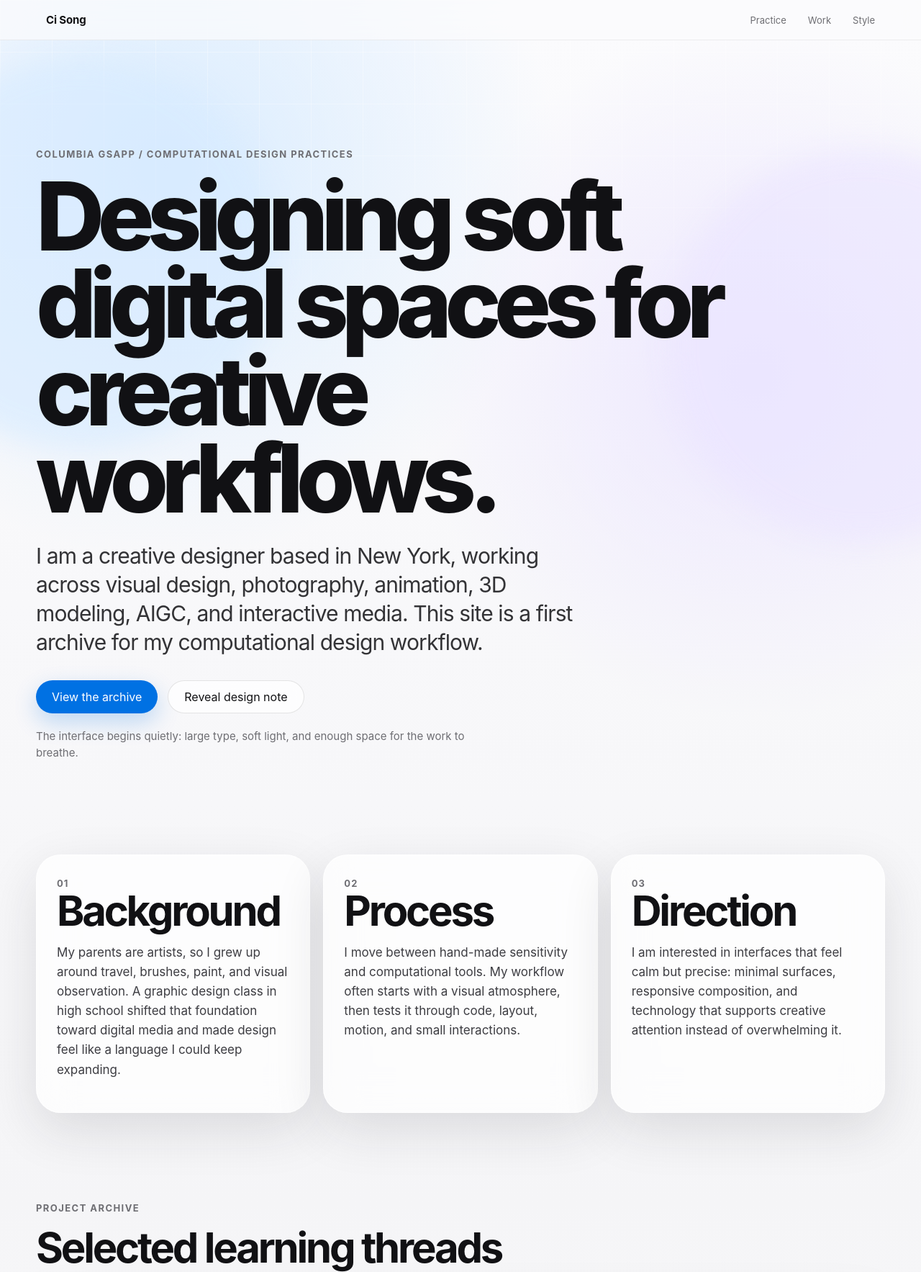
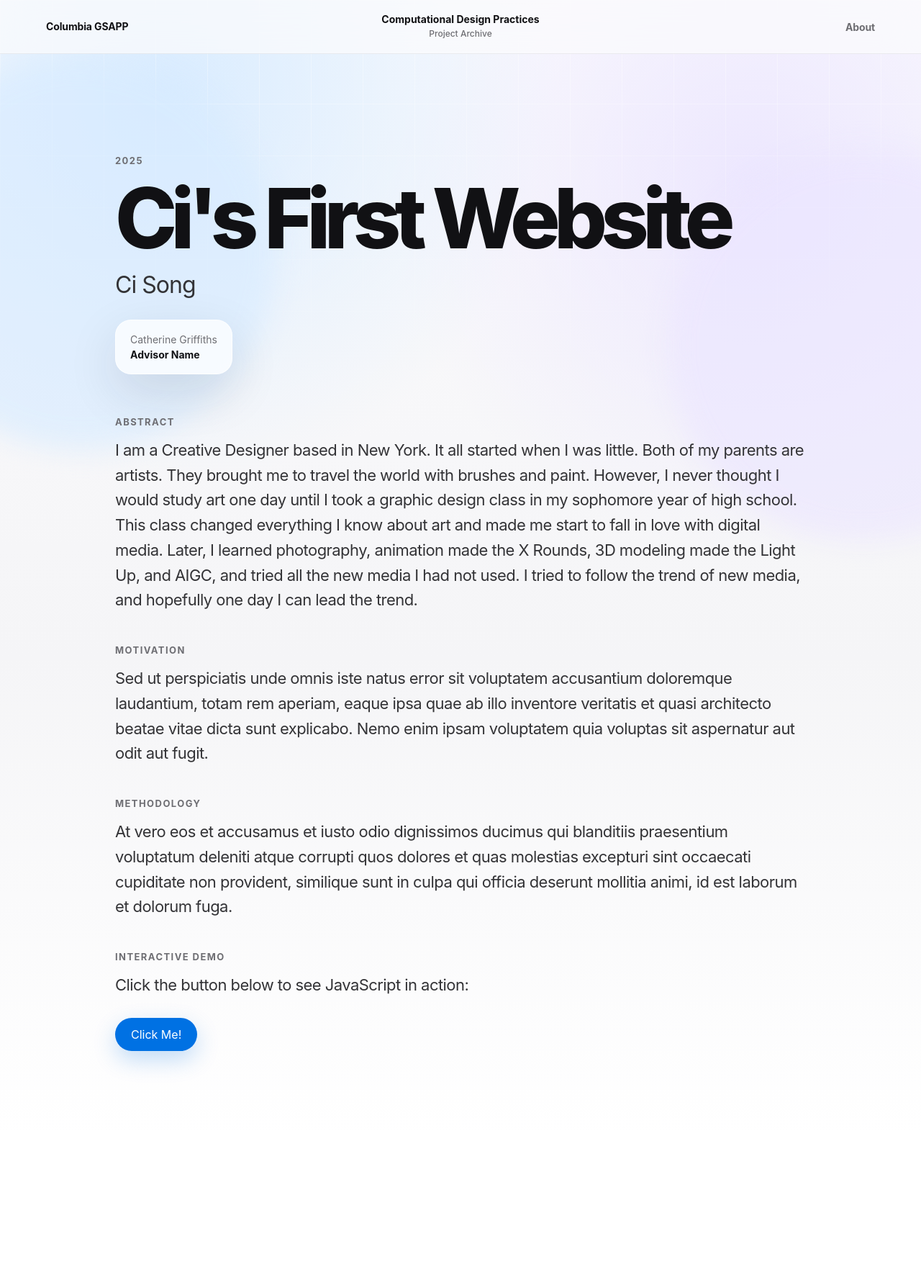
Before and after one commit to Cisanotheraccount/my-first-repo, a plain HTML site: page index.html in a window 1280 px wide. Shown: the top 1767 px of the page at 72% size. After the commit the page ends 1576 px from the top, so only its background shows below. Drawn offline with Linux system fonts and the light colour scheme.

```diff
--- a/index.html
+++ b/index.html
@@ -1,9 +1,10 @@
-<!doctype html>
+<!DOCTYPE html>
 <html lang="en">
+
 <head>
-    <meta charset="utf-8">
+  <meta charset="UTF-8">
   <meta name="viewport" content="width=device-width, initial-scale=1.0">
-    <title>Ci Song - Computational Design Workflow</title>
+  <title>Module 1</title>
   <link rel="stylesheet" href="style.css">
 </head>
 
@@ -11,132 +12,48 @@
   <div class="ambient ambient-one"></div>
   <div class="ambient ambient-two"></div>
 
-    <header class="site-header">
-      <a class="brand" href="#top" aria-label="Go to top">Ci Song</a>
-      <nav aria-label="Page sections">
-        <a href="#practice">Practice</a>
-        <a href="#work">Work</a>
-        <a href="#style">Style</a>
-      </nav>
+  <header>
+    <div class="left">Columbia GSAPP</div>
+
+    <div class="center">
+      Computational Design Practices<br>
+      <span>Project Archive</span>
+    </div>
+
+    <div class="right"><a href="#">About</a></div>
   </header>
 
-    <main id="top">
-      <section class="hero reveal">
-        <p class="eyebrow">Columbia GSAPP / Computational Design Practices</p>
-        <h1>Designing soft digital spaces for creative workflows.</h1>
-        <p class="hero-copy">
-          I am a creative designer based in New York, working across visual
-          design, photography, animation, 3D modeling, AIGC, and interactive
-          media. This site is a first archive for my computational design
-          workflow.
-        </p>
-        <div class="hero-actions">
-          <a class="primary-link" href="#work">View the archive</a>
-          <button id="demoButton" type="button">Reveal design note</button>
-        </div>
-        <p id="messageDisplay" class="design-note" aria-live="polite">
-          The interface begins quietly: large type, soft light, and enough space
-          for the work to breathe.
-        </p>
-      </section>
+  <main>
+    <div class="project-meta">2025</div>
 
-      <section class="intro-grid" id="practice">
-        <article class="glass-card reveal">
-          <span class="card-number">01</span>
-          <h2>Background</h2>
-          <p>
-            My parents are artists, so I grew up around travel, brushes, paint,
-            and visual observation. A graphic design class in high school shifted
-            that foundation toward digital media and made design feel like a
-            language I could keep expanding.
-          </p>
-        </article>
+    <div class="project-title">Ci's First Website</div>
 
-        <article class="glass-card reveal">
-          <span class="card-number">02</span>
-          <h2>Process</h2>
-          <p>
-            I move between hand-made sensitivity and computational tools. My
-            workflow often starts with a visual atmosphere, then tests it through
-            code, layout, motion, and small interactions.
-          </p>
-        </article>
+    <div class="project-subtitle">Ci Song</div>
 
-        <article class="glass-card reveal">
-          <span class="card-number">03</span>
-          <h2>Direction</h2>
-          <p>
-            I am interested in interfaces that feel calm but precise: minimal
-            surfaces, responsive composition, and technology that supports
-            creative attention instead of overwhelming it.
-          </p>
-        </article>
-      </section>
+    <div class="advisor">Catherine Griffiths<br><strong>Advisor Name</strong></div>
 
-      <section class="work-section" id="work">
-        <div class="section-heading reveal">
-          <p class="eyebrow">Project Archive</p>
-          <h2>Selected learning threads</h2>
-        </div>
+    <div class="section-title">Abstract</div>
 
-        <div class="work-list">
-          <article class="work-item reveal">
-            <div>
-              <p class="work-meta">Web fundamentals</p>
-              <h3>First Website Template</h3>
-            </div>
-            <p>
-              A simple HTML, CSS, and JavaScript page iterated through AI-assisted
-              coding, then refined through color, composition, typography, and
-              motion.
-            </p>
-          </article>
+    <p>I am a Creative Designer based in New York. It all started when I was little. Both of my parents are artists. They brought me to travel the world with brushes and paint. However, I never thought I would study art one day until I took a graphic design class in my sophomore year of high school. This class changed everything I know about art and made me start to fall in love with digital media. Later, I learned photography, animation made the X Rounds, 3D modeling made the Light Up, and AIGC, and tried all the new media I had not used. I tried to follow the trend of new media, and hopefully one day I can lead the trend.</p>
 
-          <article class="work-item reveal">
-            <div>
-              <p class="work-meta">Creative technology</p>
-              <h3>Media Experiments</h3>
-            </div>
-            <p>
-              Photography, animation, XR, 3D modeling, and generative tools form
-              a growing toolkit for testing atmosphere, narrative, and spatial
-              experience.
-            </p>
-          </article>
+    <div class="section-title">Motivation</div>
 
-          <article class="work-item reveal">
-            <div>
-              <p class="work-meta">Computational design</p>
-              <h3>Workflow Archive</h3>
-            </div>
-            <p>
-              The site documents a way of learning: use AI to move quickly, test
-              the result carefully, and keep the final design visually intentional.
-            </p>
-          </article>
-        </div>
-      </section>
+    <p>Sed ut perspiciatis unde omnis iste natus error sit voluptatem accusantium doloremque laudantium, totam rem aperiam, eaque ipsa quae ab illo inventore veritatis et quasi architecto beatae vitae dicta sunt explicabo. Nemo enim ipsam voluptatem quia voluptas sit aspernatur aut odit aut fugit.</p>
 
-      <section class="style-section reveal" id="style">
-        <div>
-          <p class="eyebrow">Aesthetic Style</p>
-          <h2>Soft Glass Workflow</h2>
-        </div>
-        <p>
-          The visual direction borrows from Apple-like product pages: quiet
-          surfaces, subtle depth, rounded glass panels, gentle gradients, and
-          smooth movement. The goal is not to copy a brand, but to use that
-          level of restraint and finish for a student project archive.
-        </p>
-        <a class="text-link" href="aesthetic-style.md">Read the aesthetic definition</a>
-      </section>
+    <div class="section-title">Methodology</div>
+
+    <p>At vero eos et accusamus et iusto odio dignissimos ducimus qui blanditiis praesentium voluptatum deleniti atque corrupti quos dolores et quas molestias excepturi sint occaecati cupiditate non provident, similique sunt in culpa qui officia deserunt mollitia animi, id est laborum et dolorum fuga.</p>
+
+    <div class="section-title">Interactive Demo</div>
+
+    <p>Click the button below to see JavaScript in action:</p>
+
+    <button id="demoButton">Click Me!</button>
+
+    <div id="messageDisplay"></div>
   </main>
-
-    <footer>
-      <span>Assignment 2 / AI Assisted Coding</span>
-      <span>Built with HTML, CSS, JavaScript, and vibe coding.</span>
-    </footer>
 
   <script src="script.js"></script>
 </body>
+
 </html>
--- a/script.js
+++ b/script.js
@@ -3,23 +3,21 @@ document.addEventListener("DOMContentLoaded", function () {
 
   const button = document.getElementById("demoButton");
   const messageArea = document.getElementById("messageDisplay");
-  const revealItems = document.querySelectorAll(".reveal");
+  const revealItems = document.querySelectorAll("main > *");
 
-  const messages = [
-    "Large spacing makes the page feel calmer before any interaction begins.",
-    "The glass cards use soft transparency, thin borders, and shadow instead of heavy decoration.",
-    "Motion stays subtle: it supports the reading rhythm without becoming the main subject."
-  ];
+  if (button && messageArea) {
+    button.addEventListener("click", function () {
+      const currentTime = new Date().toLocaleTimeString();
+      messageArea.textContent = "Hello! You clicked the button at " + currentTime;
+      button.textContent = "Thanks for clicking!";
 
-  let messageIndex = 0;
+      setTimeout(function () {
+        button.textContent = "Click Me!";
+      }, 2000);
+    });
+  }
 
-  button.addEventListener("click", function () {
-    messageArea.textContent = messages[messageIndex];
-    messageArea.classList.add("is-active");
-    button.textContent = "Show another note";
-    messageIndex = (messageIndex + 1) % messages.length;
-  });
-
+  if ("IntersectionObserver" in window) {
     const observer = new IntersectionObserver(
       function (entries) {
         entries.forEach(function (entry) {
@@ -29,10 +27,15 @@ document.addEventListener("DOMContentLoaded", function () {
           }
         });
       },
-    { threshold: 0.16 }
+      { threshold: 0.12 }
     );
 
     revealItems.forEach(function (item) {
       observer.observe(item);
     });
+  } else {
+    revealItems.forEach(function (item) {
+      item.classList.add("is-visible");
     });
+  }
+});
--- a/style.css
+++ b/style.css
@@ -1,7 +1,7 @@
 :root {
   --background: #f5f5f7;
-  --surface: rgba(255, 255, 255, 0.72);
-  --surface-strong: rgba(255, 255, 255, 0.9);
+  --surface: rgba(255, 255, 255, 0.74);
+  --surface-strong: rgba(255, 255, 255, 0.92);
   --ink: #111114;
   --muted: #6e6e73;
   --line: rgba(0, 0, 0, 0.1);
@@ -25,7 +25,7 @@ body {
   overflow-x: hidden;
   background:
     radial-gradient(circle at 18% 8%, rgba(215, 235, 255, 0.95), transparent 34rem),
-    radial-gradient(circle at 82% 18%, rgba(235, 229, 255, 0.9), transparent 30rem),
+    radial-gradient(circle at 82% 16%, rgba(235, 229, 255, 0.9), transparent 32rem),
     linear-gradient(180deg, #fbfbfd 0%, var(--background) 58%, #ffffff 100%);
   color: var(--ink);
   font-family: -apple-system, BlinkMacSystemFont, "SF Pro Display", "Segoe UI", sans-serif;
@@ -37,7 +37,8 @@ body::before {
   z-index: -3;
   pointer-events: none;
   content: "";
-  background-image: linear-gradient(rgba(255, 255, 255, 0.38) 1px, transparent 1px),
+  background-image:
+    linear-gradient(rgba(255, 255, 255, 0.38) 1px, transparent 1px),
     linear-gradient(90deg, rgba(255, 255, 255, 0.38) 1px, transparent 1px);
   background-size: 72px 72px;
   mask-image: linear-gradient(to bottom, black, transparent 75%);
@@ -75,57 +76,63 @@ a {
   color: inherit;
 }
 
-.site-header {
+header {
   position: sticky;
   top: 0;
   z-index: 10;
-  display: flex;
+  display: grid;
+  grid-template-columns: 1fr auto 1fr;
+  gap: 24px;
   align-items: center;
-  justify-content: space-between;
-  gap: 24px;
   padding: 18px clamp(20px, 5vw, 64px);
   background: rgba(251, 251, 253, 0.72);
   border-bottom: 1px solid rgba(0, 0, 0, 0.06);
   backdrop-filter: blur(24px);
 }
 
-.brand {
-  font-size: 15px;
+header .left,
+header .right a {
+  font-size: 14px;
   font-weight: 650;
-  text-decoration: none;
   letter-spacing: -0.01em;
 }
 
-nav {
-  display: flex;
-  gap: clamp(14px, 3vw, 30px);
+header .center {
+  color: var(--ink);
+  font-size: 14px;
+  font-weight: 650;
+  line-height: 1.35;
+  text-align: center;
 }
 
-nav a {
+header .center span {
   color: var(--muted);
-  font-size: 13px;
+  font-size: 12px;
+  font-weight: 500;
+}
+
+header .right {
+  justify-self: end;
+}
+
+header .right a {
+  color: var(--muted);
   text-decoration: none;
   transition: color 180ms ease;
 }
 
-nav a:hover {
+header .right a:hover {
   color: var(--ink);
 }
 
 main {
-  width: min(1180px, calc(100% - 40px));
+  width: min(960px, calc(100% - 40px));
   margin: 0 auto;
+  padding: clamp(72px, 12vw, 140px) 0 96px;
 }
 
-.hero {
-  display: grid;
-  min-height: 88vh;
-  align-content: center;
-  padding: clamp(70px, 12vw, 150px) 0 clamp(52px, 8vw, 96px);
-}
-
-.eyebrow {
-  margin: 0 0 18px;
+.project-meta {
+  margin-bottom: 18px;
   color: var(--muted);
   font-size: 13px;
   font-weight: 650;
@@ -133,207 +140,104 @@ main {
   text-transform: uppercase;
 }
 
-h1,
-h2,
-h3,
-p {
-  margin-top: 0;
-}
-
-h1 {
-  max-width: 980px;
-  margin-bottom: 26px;
-  font-size: clamp(54px, 11vw, 132px);
-  line-height: 0.92;
+.project-title {
+  max-width: 900px;
+  margin-bottom: 18px;
+  font-size: clamp(54px, 10vw, 116px);
+  line-height: 0.94;
   font-weight: 760;
   letter-spacing: -0.075em;
 }
 
-.hero-copy {
-  max-width: 760px;
-  margin-bottom: 32px;
+.project-subtitle {
+  margin-bottom: 28px;
   color: #333336;
-  font-size: clamp(20px, 2.4vw, 30px);
-  line-height: 1.34;
+  font-size: clamp(22px, 3vw, 32px);
+  line-height: 1.25;
   letter-spacing: -0.03em;
 }
 
-.hero-actions {
-  display: flex;
-  flex-wrap: wrap;
-  align-items: center;
-  gap: 14px;
-  margin-bottom: 20px;
+.advisor {
+  width: fit-content;
+  margin-bottom: 58px;
+  padding: 16px 20px;
+  color: var(--muted);
+  border: 1px solid rgba(255, 255, 255, 0.78);
+  border-radius: 22px;
+  background: var(--surface);
+  box-shadow: var(--shadow);
+  backdrop-filter: blur(24px);
+  font-size: 14px;
+  line-height: 1.5;
 }
 
-.primary-link,
+.advisor strong {
+  color: var(--ink);
+}
+
+.section-title {
+  margin: 44px 0 14px;
+  color: var(--muted);
+  font-size: 13px;
+  font-weight: 700;
+  letter-spacing: 0.11em;
+  text-transform: uppercase;
+}
+
+p {
+  margin: 0 0 24px;
+  color: #333336;
+  font-size: clamp(18px, 2vw, 22px);
+  line-height: 1.58;
+  letter-spacing: -0.025em;
+}
+
 button {
   display: inline-flex;
   min-height: 46px;
   align-items: center;
   justify-content: center;
+  margin: 4px 0 20px;
   padding: 0 22px;
+  color: white;
+  border: 0;
   border-radius: 999px;
-  text-decoration: none;
+  background: var(--blue);
+  box-shadow: 0 12px 32px rgba(0, 113, 227, 0.24);
+  cursor: pointer;
   transition: transform 180ms ease, box-shadow 180ms ease, background 180ms ease;
 }
 
-.primary-link {
-  background: var(--blue);
-  color: white;
-  box-shadow: 0 12px 32px rgba(0, 113, 227, 0.24);
-}
-
-button {
-  border: 1px solid var(--line);
-  background: var(--surface);
-  color: var(--ink);
-  cursor: pointer;
-  backdrop-filter: blur(16px);
-}
-
-.primary-link:hover,
 button:hover {
   transform: translateY(-2px);
   box-shadow: var(--shadow);
 }
 
-.design-note {
-  max-width: 640px;
-  min-height: 56px;
-  margin-bottom: 0;
+#messageDisplay {
+  min-height: 58px;
+  margin-top: 4px;
+  padding: 18px 20px;
   color: var(--muted);
+  border: 1px solid rgba(255, 255, 255, 0.78);
+  border-radius: 22px;
+  background: var(--surface);
+  box-shadow: var(--shadow);
+  backdrop-filter: blur(24px);
   font-size: 15px;
   line-height: 1.55;
 }
 
-.design-note.is-active {
-  color: var(--ink);
+#messageDisplay:empty {
+  display: none;
 }
 
-.intro-grid {
-  display: grid;
-  grid-template-columns: repeat(3, minmax(0, 1fr));
-  gap: 18px;
-  padding: 24px 0 96px;
-}
-
-.glass-card,
-.work-item,
-.style-section {
-  border: 1px solid rgba(255, 255, 255, 0.78);
-  background: var(--surface);
-  box-shadow: var(--shadow);
-  backdrop-filter: blur(24px);
-}
-
-.glass-card {
-  min-height: 320px;
-  padding: 28px;
-  border-radius: 34px;
-}
-
-.card-number,
-.work-meta {
-  color: var(--muted);
-  font-size: 13px;
-  font-weight: 650;
-  letter-spacing: 0.08em;
-  text-transform: uppercase;
-}
-
-.glass-card h2,
-.section-heading h2,
-.style-section h2 {
-  margin-bottom: 16px;
-  font-size: clamp(32px, 5vw, 58px);
-  line-height: 1;
-  letter-spacing: -0.055em;
-}
-
-.glass-card p,
-.work-item p,
-.style-section p {
-  color: #3d3d42;
-  font-size: 17px;
-  line-height: 1.6;
-}
-
-.work-section {
-  padding: 28px 0 106px;
-}
-
-.section-heading {
-  margin-bottom: 30px;
-}
-
-.work-list {
-  display: grid;
-  gap: 14px;
-}
-
-.work-item {
-  display: grid;
-  grid-template-columns: minmax(230px, 0.55fr) minmax(0, 1fr);
-  gap: 34px;
-  align-items: start;
-  padding: 26px;
-  border-radius: 28px;
-}
-
-.work-item h3 {
-  margin: 8px 0 0;
-  font-size: clamp(24px, 3.6vw, 42px);
-  line-height: 1.05;
-  letter-spacing: -0.045em;
-}
-
-.work-item p {
-  margin-bottom: 0;
-}
-
-.style-section {
-  display: grid;
-  grid-template-columns: minmax(220px, 0.6fr) minmax(0, 1fr);
-  gap: 42px;
-  align-items: start;
-  margin-bottom: 72px;
-  padding: clamp(28px, 5vw, 54px);
-  border-radius: 38px;
-}
-
-.text-link {
-  display: inline-flex;
-  margin-top: 8px;
-  color: var(--blue);
-  font-weight: 600;
-  text-decoration: none;
-}
-
-.text-link:hover {
-  text-decoration: underline;
-  text-underline-offset: 4px;
-}
-
-footer {
-  display: flex;
-  justify-content: space-between;
-  gap: 20px;
-  width: min(1180px, calc(100% - 40px));
-  margin: 0 auto;
-  padding: 28px 0 42px;
-  color: var(--muted);
-  border-top: 1px solid var(--line);
-  font-size: 13px;
-}
-
-.js-ready .reveal {
+.js-ready main > * {
   opacity: 0;
-  transform: translateY(28px);
+  transform: translateY(22px);
   transition: opacity 700ms ease, transform 700ms ease;
 }
 
-.js-ready .reveal.is-visible {
+.js-ready main > *.is-visible {
   opacity: 1;
   transform: translateY(0);
 }
@@ -343,60 +247,36 @@ footer {
     scroll-behavior: auto;
   }
 
-  .reveal,
-  .primary-link,
+  .js-ready main > *,
   button {
     transition: none;
   }
 }
 
-@media (max-width: 820px) {
-  .site-header {
-    align-items: flex-start;
-    flex-direction: column;
+@media (max-width: 720px) {
+  header {
+    grid-template-columns: 1fr;
+    text-align: left;
   }
 
-  .hero {
-    min-height: auto;
+  header .center {
+    text-align: left;
   }
 
-  .intro-grid,
-  .work-item,
-  .style-section {
-    grid-template-columns: 1fr;
+  header .right {
+    justify-self: start;
   }
 
-  .glass-card {
-    min-height: auto;
+  main {
+    width: min(100% - 28px, 960px);
+    padding-top: 58px;
   }
 
-  footer {
-    flex-direction: column;
-  }
-}
-
-@media (max-width: 560px) {
-  main,
-  footer {
-    width: min(100% - 28px, 1180px);
-  }
-
-  nav {
-    width: 100%;
-    justify-content: space-between;
-  }
-
-  h1 {
+  .project-title {
     font-size: clamp(46px, 17vw, 72px);
   }
 
-  .hero-actions {
-    align-items: stretch;
-    flex-direction: column;
-  }
-
-  .primary-link,
-  button {
-    width: 100%;
+  p {
+    font-size: 17px;
   }
 }
```
Also changed, not shown: aesthetic-style.md (+2 -2 lines). Lines whose indentation alone changed are shown as unchanged.
